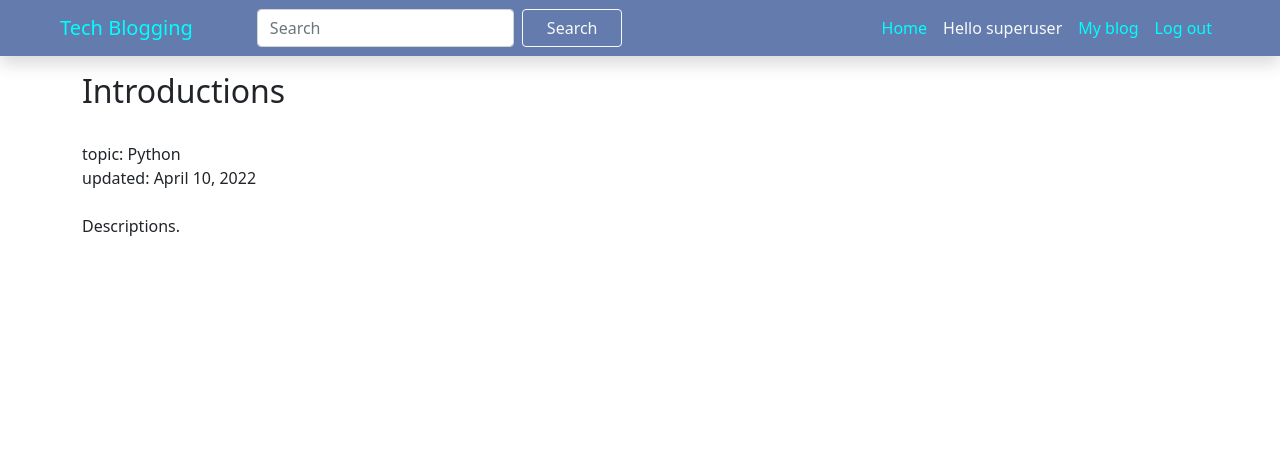
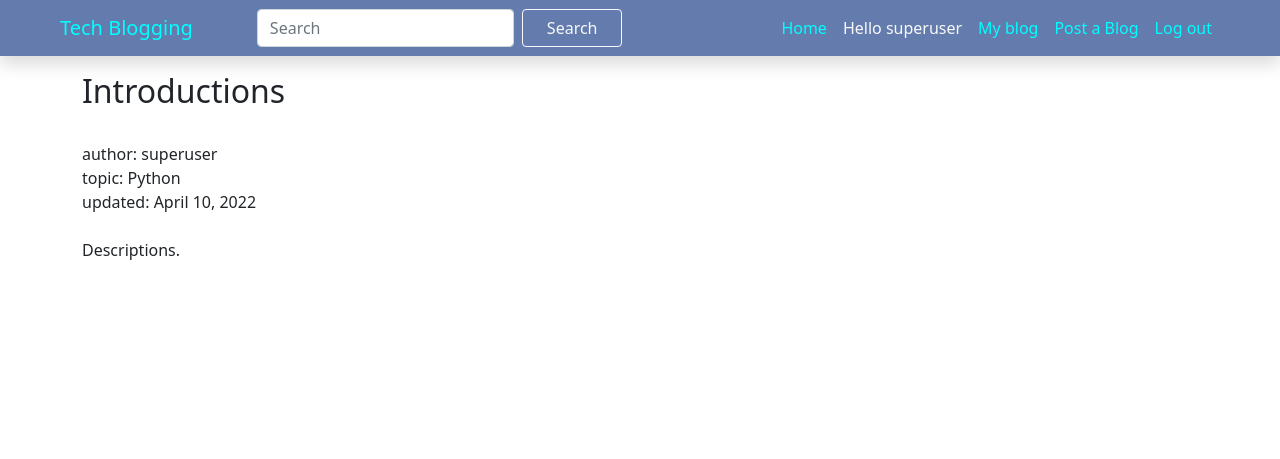
Before and after one commit to MahmudJewel/Django-Blog_With_like_comment, a Django app: page /blog/1/singleBlog in a window 1280 px wide. Shown: the top 459 px of the page. Run offline with Django 4.2, Linux system fonts and the light colour scheme; a user stored in the database is signed in; data comes from the database, SQL or seed files in the repository; both versions use the stored data as it was after the commit; some libraries are stand-ins or nearby versions.

Commit message:
now user can post

```diff
--- a/post/models.py
+++ b/post/models.py
@@ -29,7 +29,7 @@ class Post(models.Model):
         original_slug = slugify(self.title)
         queryset = Post.objects.all().filter(slug__iexact=original_slug).count()
 
-        # if title matches, then modify slug fields
+        # if title matches, then modify slug fields as title-n
         count = 1
         slug = original_slug
         while(queryset):
--- a/post/urls.py
+++ b/post/urls.py
@@ -1,7 +1,8 @@
 from django.urls import path, include
 from django.contrib.auth.views import LoginView, LogoutView
-from post.views import blogs_single
+from post.views import blogs_single, blog_post_view
 
 urlpatterns = [
     path('<int:pk>/singleBlog', blogs_single, name='singleBlog'),
+    path('post_Blog', blog_post_view, name='post_Blog'),
 ]
--- a/post/views.py
+++ b/post/views.py
@@ -1,5 +1,6 @@
-from django.shortcuts import render
+from django.shortcuts import render, redirect
 from post.models import Post
+from post import forms as PFORM
 # Create your views here.
 
 def home_view(request):
@@ -11,4 +12,18 @@ def blogs_single(request, pk):
     context = {
         'blog':blog,
     }
-    return render(request, 'blog/single_blog.html', context)
+    return render(request, 'blog/single_blog_view.html', context)
+
+def blog_post_view(request):
+    blog_post_form = PFORM.blogPostForm()
+    if request.method == 'POST':
+        blog_post_form = PFORM.blogPostForm(request.POST)
+        if blog_post_form.is_valid():
+            blog_obj = blog_post_form.save(commit=False)
+            blog_obj.author = request.user
+            blog_obj.save()
+            return redirect('/')
+    context = {
+        'blog_post_form':blog_post_form,
+    }
+    return render(request, 'blog/blog_post.html', context)
--- a/templates/blog/single_blog.html
+++ b/templates/blog/single_blog_view.html
@@ -5,6 +5,7 @@
         <div class="row">
             <div class="col">
                 <h2>{{blog.title}}</h2> <br>
+                author: {{blog.author}} <br>
                 topic: {{blog.category}} <br>
                 updated: {{blog.updated}} <br> <br>
                 {{blog.post}}
--- a/templates/home/base.html
+++ b/templates/home/base.html
@@ -145,6 +145,19 @@
               <a
                 class="
                   nav-link
+                  {% if '/customer/order' in request.path %}
+                  active
+                  {% endif %}
+                "
+                style="color: aqua"
+                href="{% url 'post_Blog' %}"
+                >Post a Blog</a
+              >
+            </li>
+            <li class="nav-item">
+              <a
+                class="
+                  nav-link
                   {% if '/logout' in request.path %}
                   active
                   {% endif %}
```
Also changed, not shown: post/forms.py (added, +7 -0 lines), templates/blog/blog_post.html (added, +17 -0 lines), db.sqlite3.
